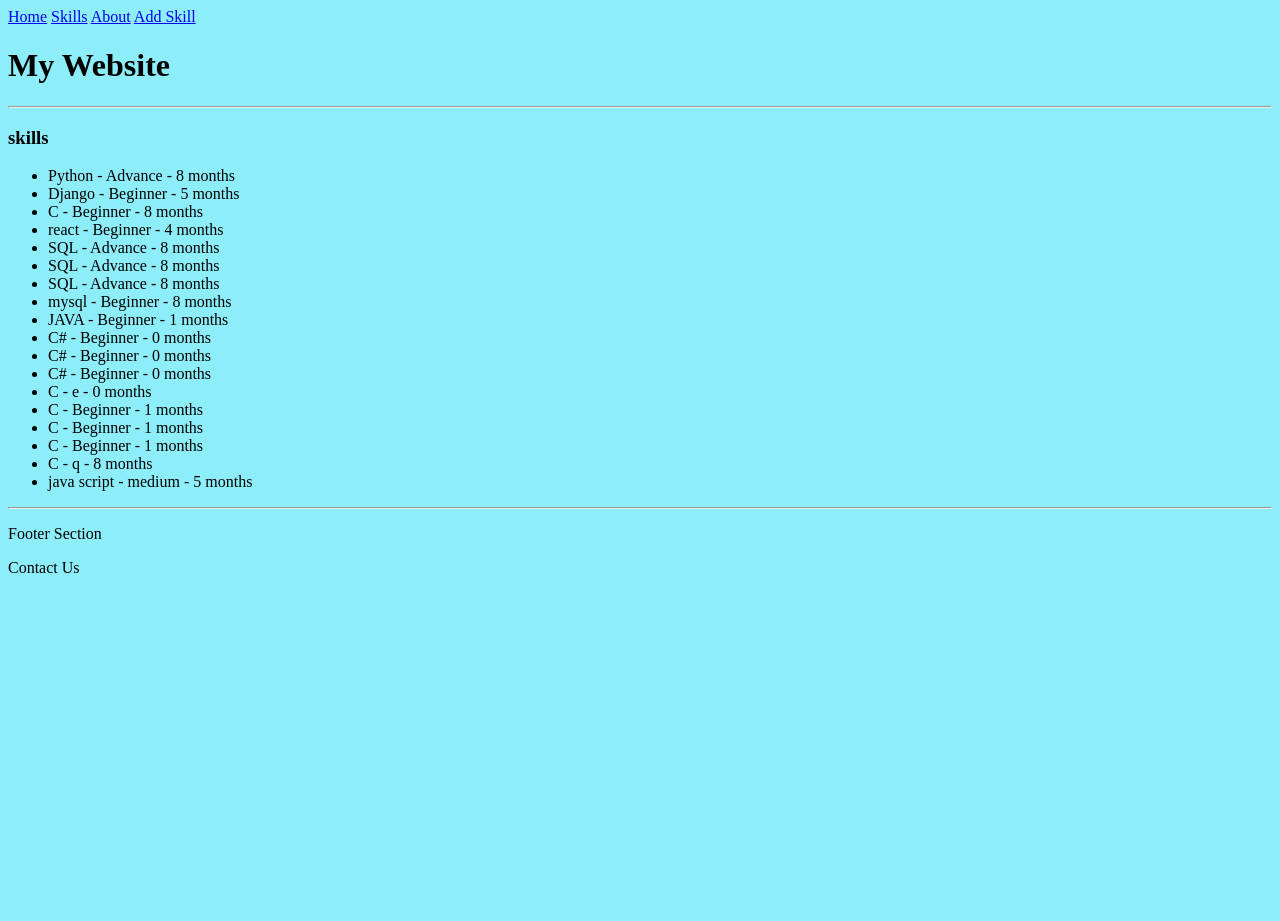
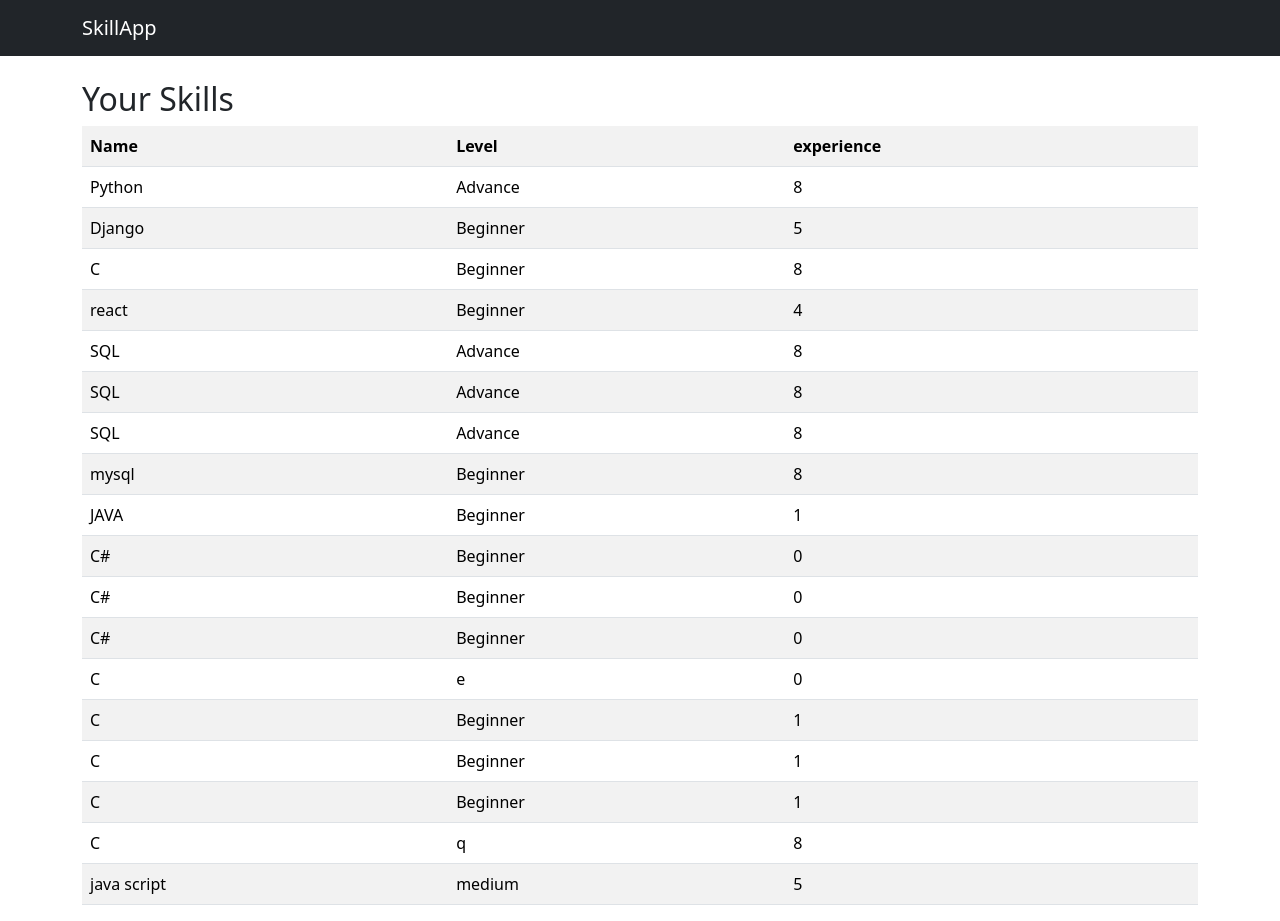
Before and after one commit to tejaravi8/dailyPractice, a Django app: page /skills/ in a window 1280 px wide. Before the commit the page ends 573 px from the top, so only its background shows below. Run offline with Django 5.2, Linux system fonts and the light colour scheme; data comes from the database, SQL or seed files in the repository; both versions use the stored data as it was after the commit.

Commit message:
UI works

```diff
--- a/Django/myproject/app/static/css/style.css
+++ b/Django/myproject/app/static/css/style.css
@@ -1,14 +1,46 @@
+/* input{
+    padding:16px;
+    border:1px solid gray;
+}
+
+.btn{
+    background:rgb(219, 198, 198);
+    color:white;
+    padding:8px;
+}
+
+body{
+    background-color: rgb(211, 89, 124);
+} */
+
 input{
     padding:8px;
     border:1px solid gray;
 }
 
 .btn{
-    background:rgb(21, 21, 21);
+    background:rgb(0, 0, 0);
     color:white;
     padding:8px;
 }
 
 body{
-    background-color: rgb(141, 238, 249);
+    background-color: rgb(236, 212, 254);
 }
+
+
+.success{
+    color: green;
+}
+
+.error{
+    color: red;
+}
+
+.warning{
+    color: orange;
+}
+
+.info{
+    color: blue;
+}
--- a/Django/myproject/app/templates/app/base.html
+++ b/Django/myproject/app/templates/app/base.html
@@ -1,27 +1,41 @@
 <!DOCTYPE html>
-<html lang="en">
+<html>
 <head>
-    <meta charset="UTF-8">
-    <meta name="viewport" content="width=device-width, initial-scale=1.0">
-    <title>Website</title>
-    {% load static %}
-    <link rel="stylesheet" href="{%static 'css/style.css'%}">
+
+<title>Skill App</title>
+
+<link href="https://cdn.jsdelivr.net/npm/bootstrap@5.3.2/dist/css/bootstrap.min.css" rel="stylesheet">
+
 </head>
+
 <body>
 
-    {% include "app/navbar.html" %}
+<nav class="navbar navbar-dark bg-dark">
+<div class="container">
 
+<a class="navbar-brand" href="#">SkillApp</a>
 
-<h1>My Website</h1>
-<hr>
+{% if user.is_authenticated %}
+<a href="/logout/" class="btn btn-danger">Logout</a>
+{% endif %}
 
-{% block teja %}
-  <h1>hello user ! </h1>
+</div>
+</nav>
+
+<div class="container mt-4">
+
+{% if messages %}
+{% for message in messages %}
+<div class="alert alert-{{ message.tags }}">
+{{ message }}
+</div>
+{% endfor %}
+{% endif %}
+
+{% block content %}
 {% endblock %}
 
-<hr>
-<p>Footer Section</p>
-  <p>Contact Us</p>
+</div>
 
 </body>
 </html>
--- a/Django/myproject/app/templates/app/home.html
+++ b/Django/myproject/app/templates/app/home.html
@@ -1,6 +1,6 @@
 {% extends "app/base.html" %}
 
-{% block  teja%}
+{% block  content%}
 
     <h1>Hello {{username}}</h1>
     <p>I am learning {{course}} as a part my full stack python</p>
--- a/Django/myproject/app/templates/app/navbar.html
+++ b/Django/myproject/app/templates/app/navbar.html
@@ -1,6 +1,8 @@
 <nav>
 <a href="/">Home</a>
-<a href="/skills">Skills</a>
-<a href="/about">About</a>
-<a href="/add_skill">Add Skill</a>
+<a href="/skills/">Skills</a>
+<a href="/about/">About</a>
+<a href="/add_skill/">Add Skill</a>
+<a href="/login/">login</a>
+<a href="/signup/">signup</a>
 </nav>
--- a/Django/myproject/app/templates/app/skills.html
+++ b/Django/myproject/app/templates/app/skills.html
@@ -1,14 +1,27 @@
-{% extends 'app/base.html' %}
+{% extends "app/base.html" %}
 
-{% block teja %}
+{% block content %}
 
-<h3>skills</h3>
-<ul>
-    {% for skill in skills %}
-    <li>
-        {{skill.name}} - {{skill.level}} - {{skill.experience}} months
-    </li>
-    {%endfor %}
-</ul>
+<h2>Your Skills</h2>
+
+<table class="table table-striped">
+
+<tr>
+<th>Name</th>
+<th>Level</th>
+<th>experience</th>
+</tr>
+
+{% for skill in skills %}
+
+<tr>
+<td>{{ skill.name }}</td>
+<td>{{ skill.level }}</td>
+<td>{{ skill.experience }}</td>
+</tr>
+
+{% endfor %}
+
+</table>
 
 {% endblock %}
--- a/Django/myproject/app/urls.py
+++ b/Django/myproject/app/urls.py
@@ -1,9 +1,11 @@
 from django.urls import path
-from .views import home,about,skills,add_skill
+from .views import home,about,skills,add_skill,user_login,signup
 
 urlpatterns = [
     path("",home),
     path("about/",about),
     path("skills/",skills),
     path("add_skill/",add_skill),
+    path("login/",user_login),
+    path("signup/",signup),
 ]
--- a/Django/myproject/app/views.py
+++ b/Django/myproject/app/views.py
@@ -1,6 +1,11 @@
 from django.shortcuts import render,redirect
 from django.http import HttpResponse
 from .models import Skills
+from django.contrib import messages
+from .forms import SkillForm
+from django.contrib.auth import authenticate,login
+from django.contrib.auth.forms import UserCreationForm
+
 
 def home(request):
     data={
@@ -24,16 +29,43 @@ def skills(request):
 
 def add_skill(request):
 
-    if request.method=="POST":
-        name=request.POST.get("name")
-        level=request.POST.get("level")
-        experience=request.POST.get("experience")
+    if request.method == "POST":
+        form = SkillForm(request.POST)
 
-        if name and level and experience:
-            Skills.objects.create(name=name,level=level,experience=experience)
+        if form.is_valid():
+            form.save()
+            messages.success(request, "Skill added successfully")
+            return redirect("/skills")
+
+    else:
+        form = SkillForm()
+
+    return render(request, "app/add_skill.html", {"form": form})
+
+def user_login(request):
+
+    if request.method == "POST":
+        username = request.POST.get("username")
+        password = request.POST.get("password")
+
+        user = authenticate(request, username=username, password=password)
+
+        if user is not None:
+            login(request, user)
             return redirect("/skills/")
-        else:
-            error="All fields required"
-            return render(request,"app/add_skill.html",{"error":error})
-        # return redirect("/skills/")
-    return render(request, "app/add_skill.html")
+
+    return render(request, "app/login.html")
+
+def signup(request):
+
+    if request.method == "POST":
+        form = UserCreationForm(request.POST)
+
+        if form.is_valid():
+            form.save()
+            return redirect("/login")
+
+    else:
+        form = UserCreationForm()
+
+    return render(request, "app/signup.html", {"form": form})
--- a/Django/myproject/myproject/settings.py
+++ b/Django/myproject/myproject/settings.py
@@ -116,3 +116,7 @@ USE_TZ = True
 # https://docs.djangoproject.com/en/6.0/howto/static-files/
 
 STATIC_URL = 'static/'
+
+STATICFILES_DIRS = [
+    BASE_DIR / "static",
+]
```
Also changed, not shown: Django/myproject/app/templates/app/about.html (+5 -14 lines), Django/myproject/app/templates/app/add_skill.html (+8 -7 lines), Django/myproject/app/templates/app/login.html (added, +21 -0 lines), Django/myproject/app/templates/app/signup.html (added, +19 -0 lines), Django/myproject/app/forms.py (line endings or trailing spaces), Django/myproject/db.sqlite3.
